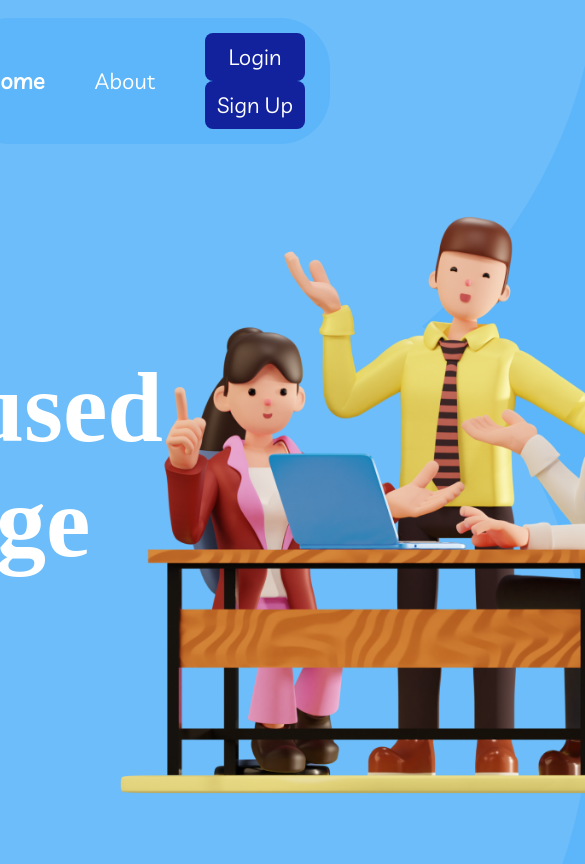
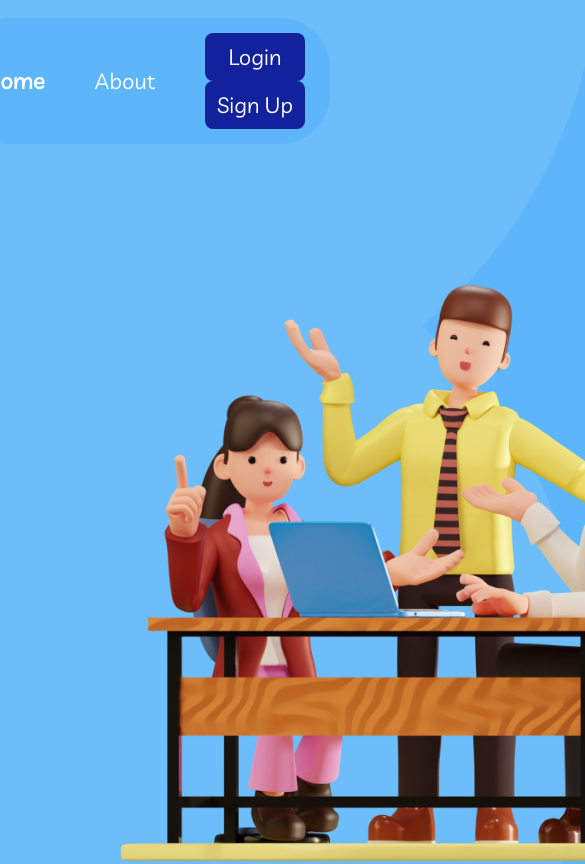
Before and after one commit to Counselllor/Counsellor-Web, a React (Vite) app: page / in a window 390 px wide. Shown: the top 864 px of the page, 585 px wide, since content can reach past the window. Built offline with nearby package versions, Linux system fonts and the light colour scheme; a web font is replaced by a local one.

Commit message:
Fixed responsiveness

```diff
--- a/src/components/Home.jsx
+++ b/src/components/Home.jsx
@@ -4,8 +4,10 @@ import '../styles/App.css'
 const Home = () => {
     return(
         <>
-            <img id='meetingImg' src={MeetingPhoto} alt="Meeting Image" />
-            <p id='homeTxt'>Still Confused with College Choice?</p>
+            <div id='homeContainer'>
+                <img id='meetingImg' src={MeetingPhoto} alt="Meeting Image" />
+                <p id='homeTxt'>Still Confused with College Choice?</p>
+            </div>
             <div id='homeCircle'></div>
             <div id='homeCircleScnd'></div>
         </>
--- a/src/styles/App.css
+++ b/src/styles/App.css
@@ -49,22 +49,35 @@
     width: 8rem;
 }
 
+#homeContainer{
+    display: flex;
+    flex-direction: row;
+    justify-content: space-between;
+    align-items: center;
+    /* position: absolute; */
+
+    margin: 9.2rem 7.4rem 0 11.2rem;
+}
+
 #meetingImg{
-    position: absolute;
-    top: 20rem;
-    left: 12rem;
+    /* position: absolute; */
+    position: relative;
+    /* top: 20rem; */
+    /* left: 12rem; */
     height: 64rem;
+    float: left;
 }
 
 #homeTxt{
-    position: absolute;
+    position: relative;
     width: 75rem;
-    top: 25rem;
-    right: 8rem;
+    /* top: 14rem; */
+    /* right: 8rem; */
     font-family: 'ABeeZee';
     font-size: 10rem;
     font-weight: bold;
     color: var(--white);
+    float: right;
 }
 
 #homeCircle{
```
